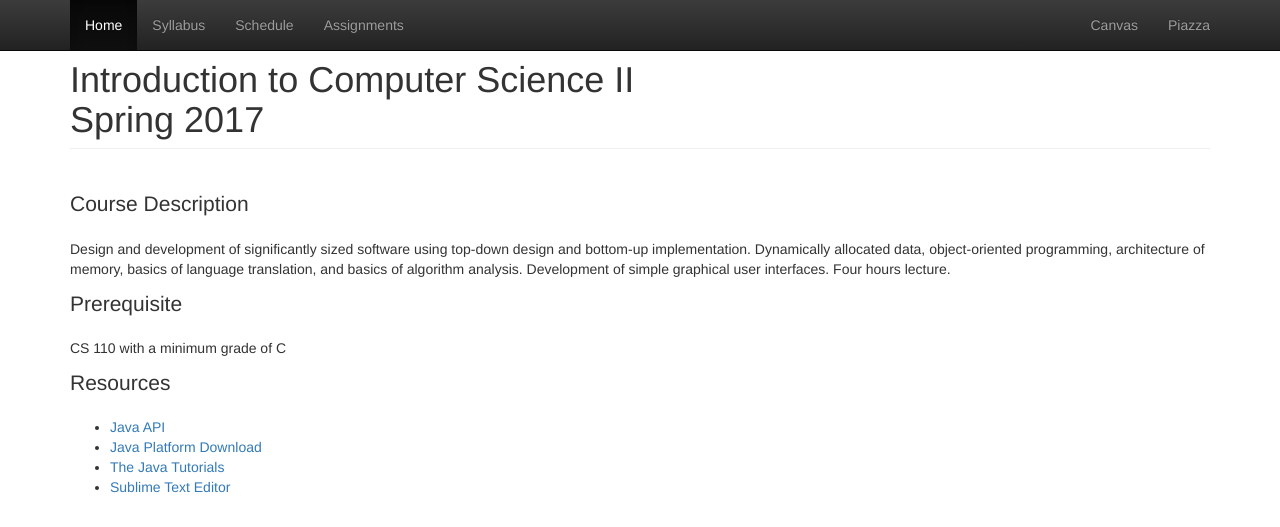
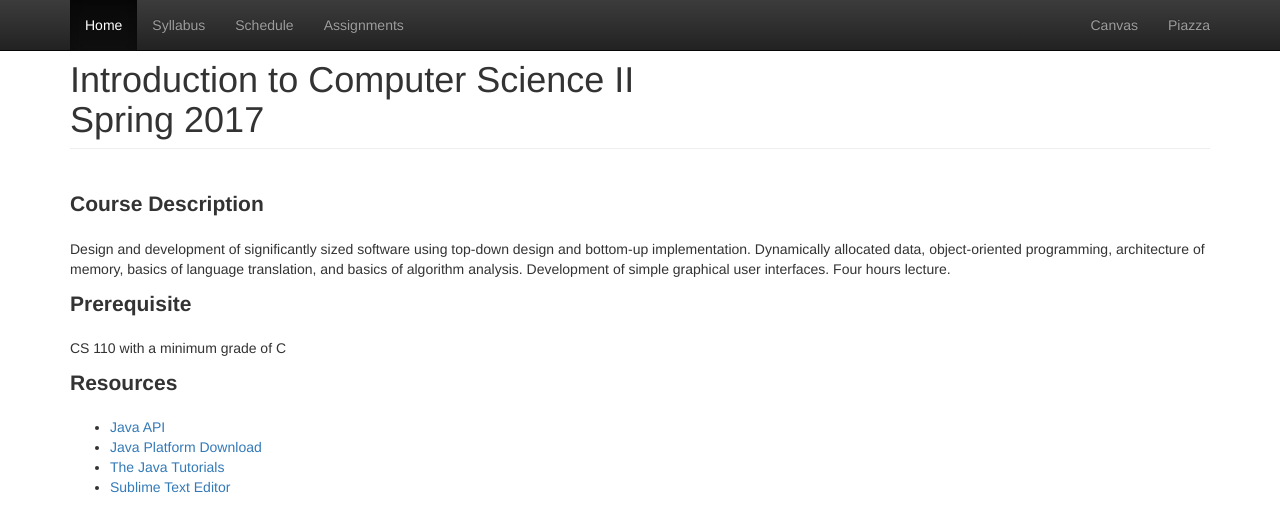
Before and after one commit to CS514-F17/cs514-f17.github.io, a Jekyll site: the page built from index.html, in a window 1280 px wide. Shown: the top 527 px of the page. Built offline with Jekyll 4.4.1, drawn with Linux system fonts in a browser that asks for light colours; grey boxes are pictures that could not be loaded.

```diff
--- a/index.html
+++ b/index.html
@@ -9,15 +9,19 @@
 
 	<br/>
 	<p class="lead">
-		Course Description
+		<strong>Course Description</strong>
 	</p>
 	<p>Design and development of significantly sized software using top-down design and bottom-up implementation. Dynamically allocated data, object-oriented programming, architecture of memory, basics of language translation, and basics of algorithm analysis. Development of simple graphical user interfaces. Four hours lecture.
 	</p>
 
-	<p class="lead">Prerequisite</p>
+	<p class="lead">
+		<strong>Prerequisite</strong>
+	</p>
 	<p>CS 110 with a minimum grade of C</p>
 
-	<p class="lead">Resources</p>
+	<p class="lead">
+		<strong>Resources</strong>
+	</p>
 	<ul>
 		<li><a href="https://docs.oracle.com/javase/8/docs/api/">Java API</a></li>
 		<li><a href="http://www.oracle.com/technetwork/java/javase/downloads/index.html">Java Platform Download</a></li>
```
